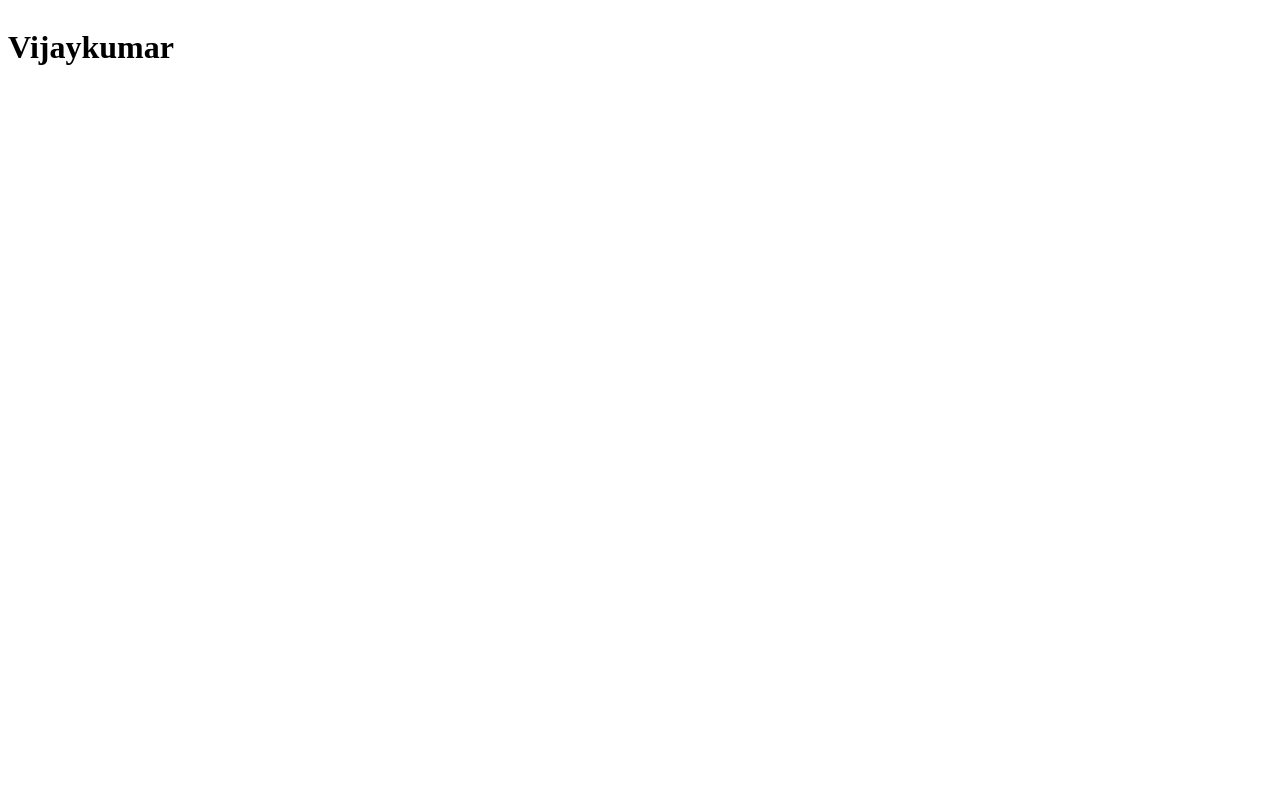
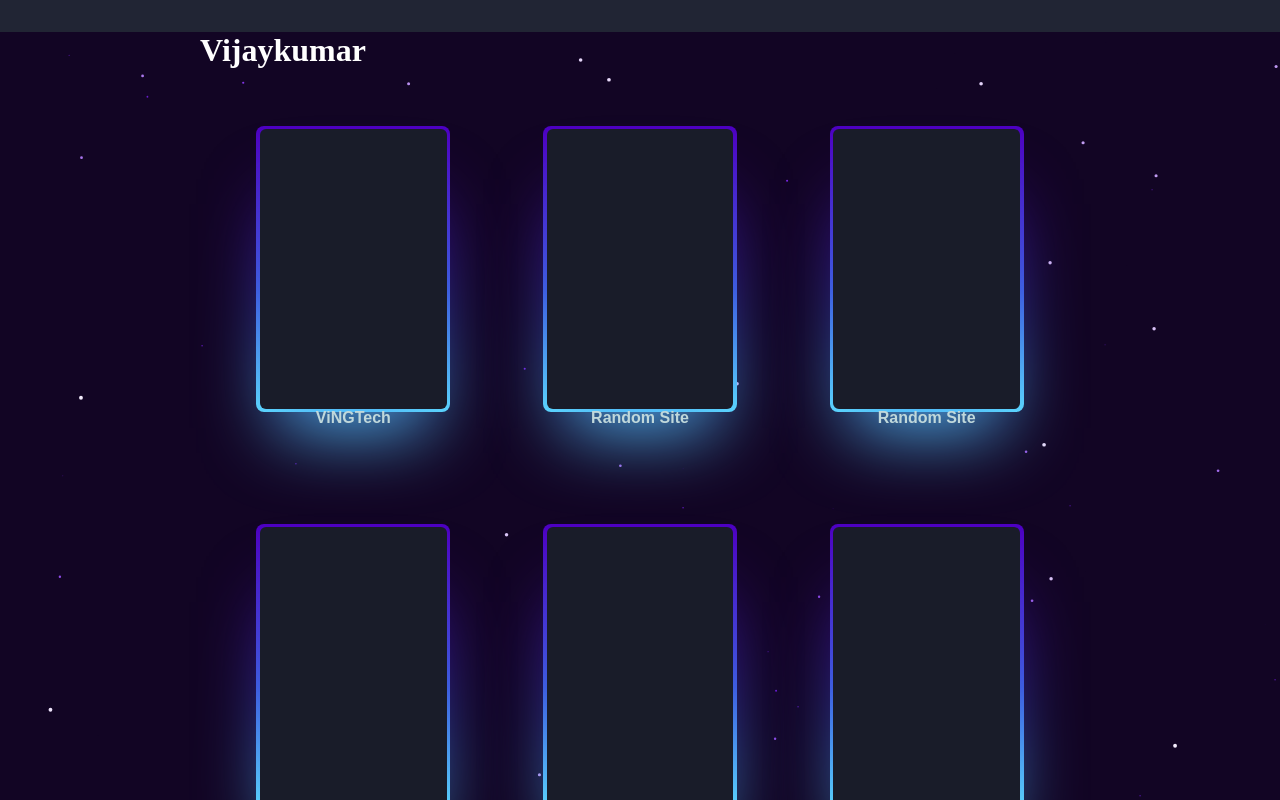
Before and after one commit to vijaykumaringle/vijaykumaringle.github.io, a plain HTML site: page index.html in a window 1280 px wide. Drawn offline with Linux system fonts and the light colour scheme.

Commit message:
changes for basic setup
changes for basic setup

```diff
--- /dev/null
+++ b/bg.js
@@ -0,0 +1,119 @@
+let ctx = document.body
+  .appendChild(document.createElement("canvas"))
+  .getContext("2d");
+let xdata = document.getElementById("x");
+let ydata = document.getElementById("y");
+
+fullScreen();
+function fullScreen() {
+  ctx.canvas.width = window.innerWidth;
+  ctx.canvas.height = window.innerHeight;
+}
+addEventListener("resize", () => {
+  fullScreen();
+});
+let mouse = {
+  x: undefined,
+  y: undefined,
+  clicked: false,
+};
+let randVel = {
+  x: Math.random() * 5 - 2.5,
+  y: Math.random() * 5 - 2.5,
+};
+window.addEventListener("click", () => {
+  mouse.clicked = !mouse.clicked;
+});
+
+window.addEventListener("mousemove", (e) => {
+  mouse.x = e.clientX;
+  mouse.y = e.clientY;
+});
+class Star {
+  constructor(x, y, radius, color) {
+    this.x = x;
+    this.y = y;
+    this.radius = radius * 2;
+    this.color = color;
+  }
+  draw() {
+    ctx.fillStyle = this.color;
+    ctx.beginPath();
+    ctx.arc(this.x, this.y, this.radius, 0, Math.PI * 2, false);
+    ctx.fill();
+  }
+
+  update() {
+    let { x, y } = randVel;
+    this.draw();
+    let velX = (mouse.x - ctx.canvas.width / 2) * this.radius * 0.01;
+    let velY = (mouse.y - ctx.canvas.height / 2) * this.radius * 0.01;
+    if (mouse.x || mouse.y) {
+      this.x += velX;
+      this.y += velY;
+    } else {
+      this.x += x;
+      this.y += y;
+    }
+
+    if (this.x - this.radius > ctx.canvas.width) {
+      this.x = -this.radius;
+    }
+    if (this.y - this.radius > ctx.canvas.height) {
+      this.y = -this.radius;
+    }
+    if (this.x + this.radius < 0) {
+      this.x = ctx.canvas.width + this.radius;
+    }
+    if (this.y + this.radius < 0) {
+      this.y = ctx.canvas.height + this.radius;
+    }
+  }
+}
+
+function background() {
+  ctx.fillStyle = "hsl(266,76%,8%)";
+  ctx.fillRect(0, 0, ctx.canvas.width, ctx.canvas.height);
+}
+
+async function InstantiateStars(count) {
+  let stars = [];
+  return new Promise((resolve) => {
+    for (let i = 0; i < count; i++) {
+      let rndX = Math.round(Math.random() * ctx.canvas.width);
+      let rndY = Math.round(Math.random() * ctx.canvas.height);
+      let radius = Math.random();
+      let rndC = `hsl(266,76%, ${Math.trunc(Math.round(radius * 100))}%)`;
+      stars.push(new Star(rndX, rndY, radius, rndC));
+    }
+
+    resolve(stars.sort((a, b) => a.radius - b.radius));
+  });
+}
+let doneStars;
+async function sort() {
+  doneStars = await InstantiateStars(100);
+}
+sort();
+let line = {
+  x: ctx.canvas.width / 2,
+  y: ctx.canvas.height / 2,
+  draw() {
+    if (mouse.clicked) {
+      ctx.strokeStyle = "hsl(100,100%,50%)";
+      ctx.beginPath();
+      ctx.moveTo(this.x, this.y);
+      ctx.lineTo(mouse.x, mouse.y);
+      ctx.stroke();
+    }
+  },
+};
+
+let loop = setInterval(() => {
+  ctx.clearRect(0, 0, ctx.canvas.width, ctx.canvas.height);
+  background();
+  for (let i = 0; i < doneStars.length; i++) {
+    doneStars[i].update();
+  }
+  line.draw();
+}, 1000 / 60);
--- a/index.html
+++ b/index.html
@@ -1,15 +1,50 @@
 <!DOCTYPE html>
 <html lang="en">
-<head>
-    <meta charset="UTF-8">
-    <meta http-equiv="X-UA-Compatible" content="IE=edge">
-    <meta name="viewport" content="width=device-width, initial-scale=1.0">
-    <title>Vijaykumar :: Resume</title>
-    <link rel="stylesheet" href="style.css">
+  <head>
+    <meta charset="UTF-8" />
+    <meta http-equiv="X-UA-Compatible" content="IE=edge" />
+    <meta name="viewport" content="width=device-width, initial-scale=1.0" />
+    <title>Vijaykumar :: Home</title>
+    <link rel="stylesheet" href="style.css" />
     <script src="logic.js"></script>
-</head>
-<body>
-    <h1>Vijaykumar</h1>
+  </head>
+  <body>
+    <div class="main-container">
+      <h1>Vijaykumar</h1>
+      <div class="tiles-container">
+        <div class="magic-card">
+          <div class="card">Linkedin</div>
 
-</body>
+          <a href="https://vingtech.in" target="_blank">ViNGTech</a>
+        </div>
+        <div class="magic-card">
+          <div class="card">Random site</div>
+
+          <a href="https://vingtech.in" target="_blank">Random Site</a>
+        </div>
+        <div class="magic-card">
+            <div class="card">Random site</div>
+
+            <a href="https://vingtech.in" target="_blank">Random Site</a>
+          </div>
+          <div class="magic-card">
+            <div class="card">Random site</div>
+
+            <a href="https://vingtech.in" target="_blank">Random Site</a>
+          </div>
+          <div class="magic-card">
+            <div class="card">Random site</div>
+
+            <a href="https://vingtech.in" target="_blank">Random Site</a>
+          </div>
+          <div class="magic-card">
+            <div class="card">Random site</div>
+
+            <a href="https://vingtech.in" target="_blank">Random Site</a>
+          </div>
+      </div>
+    </div>
+
+    <script src="bg.js"></script>
+  </body>
 </html>
--- a/style.css
+++ b/style.css
@@ -1,4 +1,138 @@
+* {
+  padding: 0;
+  margin: 0;
+  box-sizing: border-box;
+}
+
+canvas {
+  position: fixed;
+}
+
+.main-container {
+  position: fixed;
+  z-index: 10;
+  color: #fff;
+}
+
+.magic-card1 {
+  display: block;
+}
+
+.tiles-container {
+  display: grid;
+  grid-template-columns: auto auto auto;
+  padding: 10px;
+}
+.magic-card {
+    padding: 50px;
+    text-align: center;
+}
+
+
+/* Tiles code */
+@property --rotate {
+  syntax: "<angle>";
+  initial-value: 132deg;
+  inherits: false;
+}
+
+:root {
+  --card-height: 35vh;
+  --card-width: calc(var(--card-height) / 1.5);
+}
+
 body {
-    display: block;
-    align-content: center;
+  min-height: 100vh;
+  background: #212534;
+  display: flex;
+  align-items: center;
+  flex-direction: column;
+  padding-top: 2rem;
+  padding-bottom: 2rem;
+  box-sizing: border-box;
 }
+
+.card {
+  background: #191c29;
+  width: var(--card-width);
+  height: var(--card-height);
+  padding: 3px;
+  position: relative;
+  border-radius: 6px;
+  justify-content: center;
+  align-items: center;
+  text-align: center;
+  display: flex;
+  font-size: 1.5em;
+  color: rgb(88 199 250 / 0%);
+  cursor: pointer;
+  font-family: cursive;
+}
+
+.card:hover {
+  color: rgb(88 199 250 / 100%);
+  transition: color 1s;
+}
+.card:hover:before,
+.card:hover:after {
+  animation: none;
+  opacity: 0;
+}
+
+.card::before {
+  content: "";
+  width: 104%;
+  height: 102%;
+  border-radius: 8px;
+  background-image: linear-gradient(
+    var(--rotate),
+    #5ddcff,
+    #3c67e3 43%,
+    #4e00c2
+  );
+  position: absolute;
+  z-index: -1;
+  top: -1%;
+  left: -2%;
+  animation: spin 2.5s linear infinite;
+}
+
+.card::after {
+  position: absolute;
+  content: "";
+  top: calc(var(--card-height) / 6);
+  left: 0;
+  right: 0;
+  z-index: -1;
+  height: 100%;
+  width: 100%;
+  margin: 0 auto;
+  transform: scale(0.8);
+  filter: blur(calc(var(--card-height) / 6));
+  background-image: linear-gradient(
+    var(--rotate),
+    #5ddcff,
+    #3c67e3 43%,
+    #4e00c2
+  );
+  opacity: 1;
+  transition: opacity 0.5s;
+  animation: spin 2.5s linear infinite;
+}
+
+@keyframes spin {
+  0% {
+    --rotate: 0deg;
+  }
+  100% {
+    --rotate: 360deg;
+  }
+}
+
+a {
+  color: #c0d8db;
+  text-decoration: none;
+  font-family: sans-serif;
+  font-weight: bold;
+  margin-top: 2rem;
+}
```
